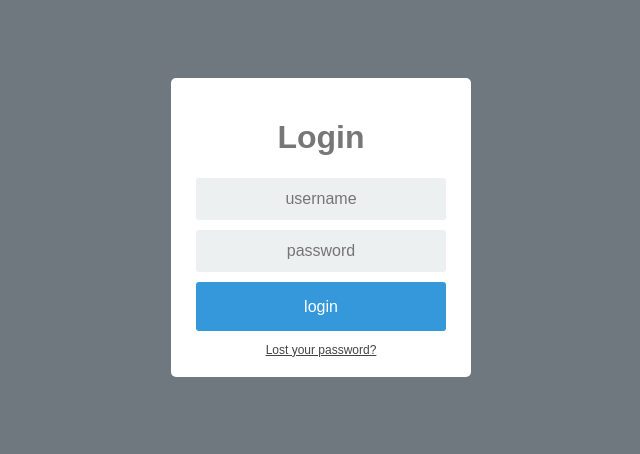
After one commit to Johan98-dev/Anonymoushop, a PHP site: page /login.php in a window 1280 px wide. The commit adds this page. Shown: the top 454 px of the page, without its empty margins (319-959 px from the left). Run offline with PHP 8.4, Linux system fonts and the light colour scheme.

Commit message:
Se modíficó la conexión, se agregó login y registro

```diff
--- a/css/Style.css
+++ b/css/Style.css
@@ -1,4 +1,4 @@
-article{
+article {
     width: 100%;
     min-height: 100%;
     margin-right: 50px;
@@ -10,3 +10,4 @@ article{
     float: left;
     text-align: center;
     shape-margin: center;
+}
--- /dev/null
+++ b/css/login.css
@@ -0,0 +1,82 @@
+* {
+    box-sizing: border-box;
+}
+
+*:focus {
+    outline: none;
+}
+
+body {
+    font-family: Arial;
+    background-color: #6e787e;
+    padding: 50px;
+}
+
+.login {
+    margin: 20px auto;
+    width: 300px;
+}
+
+.login-screen {
+    background-color: #FFF;
+    padding: 20px;
+    border-radius: 5px
+}
+
+.app-title {
+    text-align: center;
+    color: #777;
+}
+
+.login-form {
+    text-align: center;
+}
+
+.control-group {
+    margin-bottom: 10px;
+}
+
+input {
+    text-align: center;
+    background-color: #ECF0F1;
+    border: 2px solid transparent;
+    border-radius: 3px;
+    font-size: 16px;
+    font-weight: 200;
+    padding: 10px 0;
+    width: 250px;
+    transition: border .5s;
+}
+
+input:focus {
+    border: 2px solid #3498DB;
+    box-shadow: none;
+}
+
+.btn {
+    border: 2px solid transparent;
+    background: #3498DB;
+    color: #ffffff;
+    font-size: 16px;
+    line-height: 25px;
+    padding: 10px 0;
+    text-decoration: none;
+    text-shadow: none;
+    border-radius: 3px;
+    box-shadow: none;
+    transition: 0.25s;
+    display: block;
+    width: 250px;
+    margin: 0 auto;
+}
+
+.btn:hover {
+    background-color: #2980B9;
+}
+
+.login-link {
+    font-size: 12px;
+    color: #444;
+    display: block;
+    margin-top: 12px;
+}
--- a/inicio.php
+++ b/inicio.php
@@ -27,8 +27,8 @@
 					</li>
 				</ul>
 				<span class="navbar-text">
-					<a class="nav-link" href="#">Log in</a>
-					<a class="nav-link" href="#">Registro</a>
+					<a class="nav-link" href="login.php">Login</a>
+					<a class="nav-link" href="registrar.php">Registro</a>
 				</span>
 			</div>
 		</div>
--- /dev/null
+++ b/login.php
@@ -0,0 +1,31 @@
+<!DOCTYPE html>
+<html>
+<head>
+	<title>AnonymouShop</title>
+	<meta charset="UTF-8">
+	<link type=" text/css" rel="stylesheet" href="css/login.css"/>
+</head>
+<body>
+	<div class="login">
+		<div class="login-screen">
+			<div class="app-title">
+				<h1>Login</h1>
+			</div>
+
+			<div class="login-form">
+				<div class="control-group">
+				<input type="text" class="login-field" value="" placeholder="username" id="login-name">
+				<label class="login-field-icon fui-user" for="login-name"></label>
+				</div>
+
+				<div class="control-group">
+				<input type="password" class="login-field" value="" placeholder="password" id="login-pass">
+				<label class="login-field-icon fui-lock" for="login-pass"></label>
+				</div>
+
+				<a class="btn btn-primary btn-large btn-block" href="#">login</a>
+				<a class="login-link" href="#">Lost your password?</a>
+			</div>
+		</div>
+	</div>
+</body>
```
Also changed, not shown: conexion.php (+5 -10 lines), registrar.php (added, +105 -0 lines).
